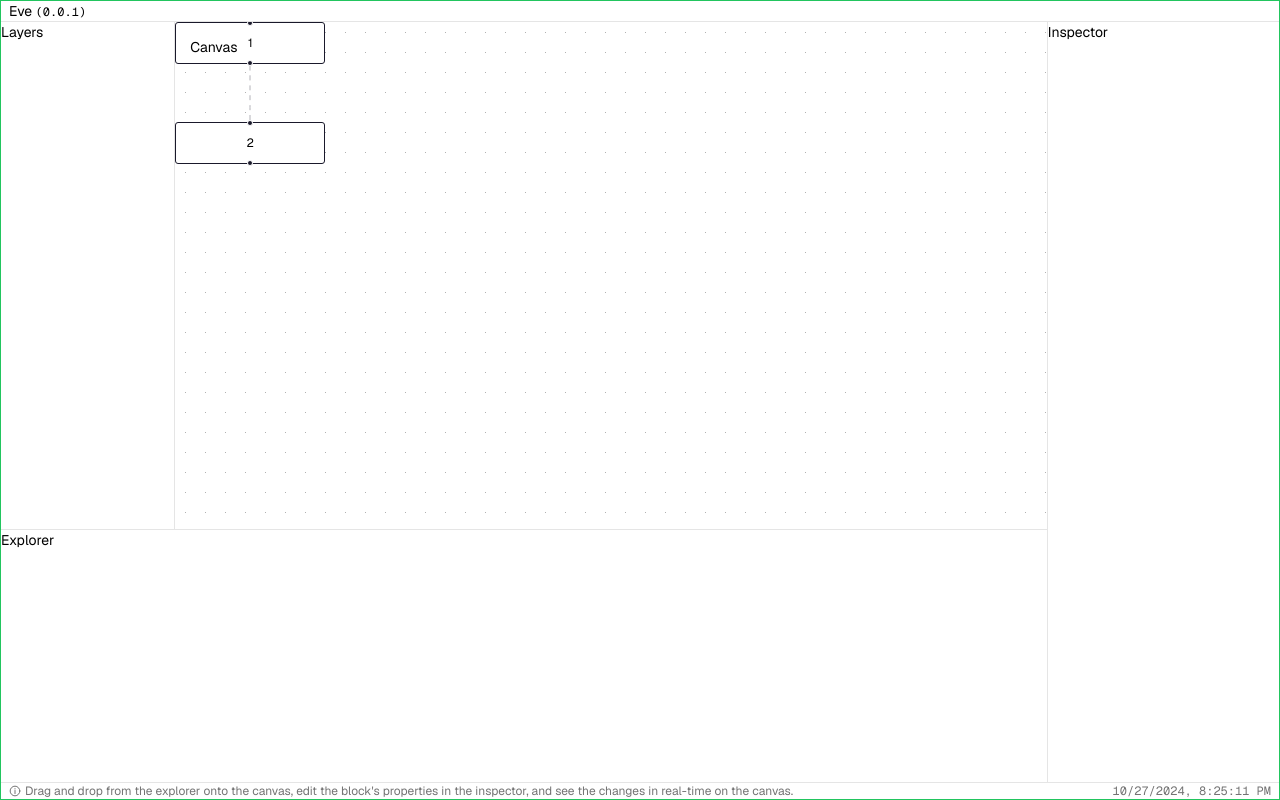
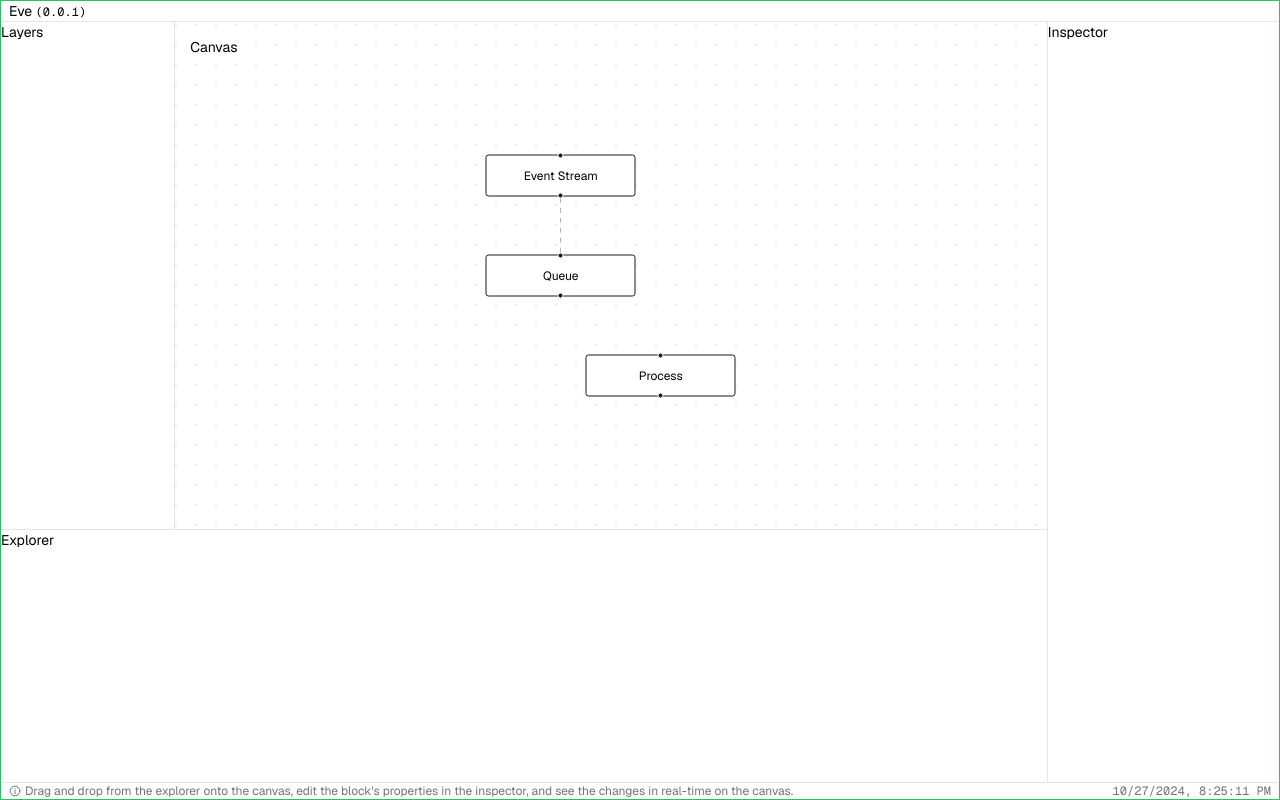
Before and after one commit to PwnFunction/eve, a Next.js app: page / in a window 1280 px wide. Built offline with nearby package versions, Linux system fonts and the light colour scheme.

Commit message:
feat: basic node connection

```diff
--- a/src/components/canvas.tsx
+++ b/src/components/canvas.tsx
@@ -2,25 +2,43 @@
 
 import { styles } from "@/lib/styles/layout";
 import {
+  addEdge,
   Background,
   BackgroundVariant,
   Panel,
   ReactFlow,
   useEdgesState,
   useNodesState,
+  type Connection,
 } from "@xyflow/react";
 import "@xyflow/react/dist/style.css";
+import { useCallback } from "react";
 
 const initialNodes = [
-  { id: "1", position: { x: 0, y: 0 }, data: { label: "1" } },
-  { id: "2", position: { x: 0, y: 100 }, data: { label: "2" } },
+  { id: "1", position: { x: 0, y: 0 }, data: { label: "Event Stream" } },
+  { id: "2", position: { x: 0, y: 100 }, data: { label: "Queue" } },
+  { id: "3", position: { x: 100, y: 200 }, data: { label: "Process" } },
 ];
 const initialEdges = [{ id: "e1-2", source: "1", target: "2", animated: true }];
 const proOptions = { hideAttribution: true };
+const fitViewOptions = {
+  padding: 0.2,
+  minZoom: 1,
+  maxZoom: 1,
+};
 
 export const Canvas = () => {
   const [nodes, setNodes, onNodesChange] = useNodesState(initialNodes);
   const [edges, setEdges, onEdgesChange] = useEdgesState(initialEdges);
+
+  const onConnect = useCallback(
+    (connection: Connection) => {
+      setEdges((prevEdges) =>
+        addEdge({ ...connection, animated: true }, prevEdges),
+      );
+    },
+    [setEdges],
+  );
 
   return (
     <section style={styles.centerPanel}>
@@ -30,6 +48,10 @@ export const Canvas = () => {
         proOptions={proOptions}
         onNodesChange={onNodesChange}
         onEdgesChange={onEdgesChange}
+        onConnect={onConnect}
+        fitView={true}
+        fitViewOptions={fitViewOptions}
+        defaultViewport={{ zoom: 1, x: 0, y: 0 }}
       >
         <Panel position="top-left">Canvas</Panel>
         <Background color="#999" variant={BackgroundVariant.Dots} />
```
